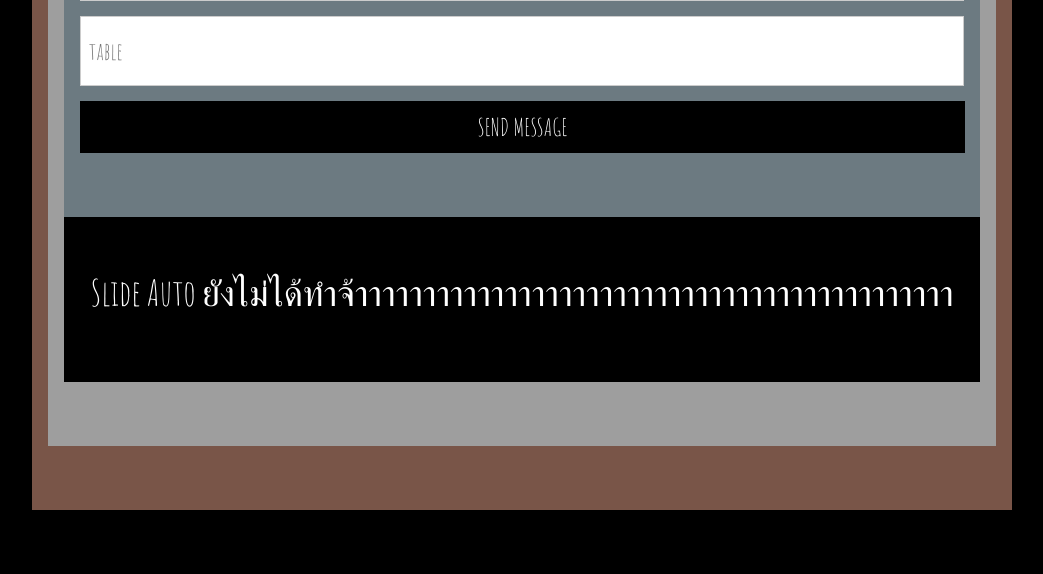
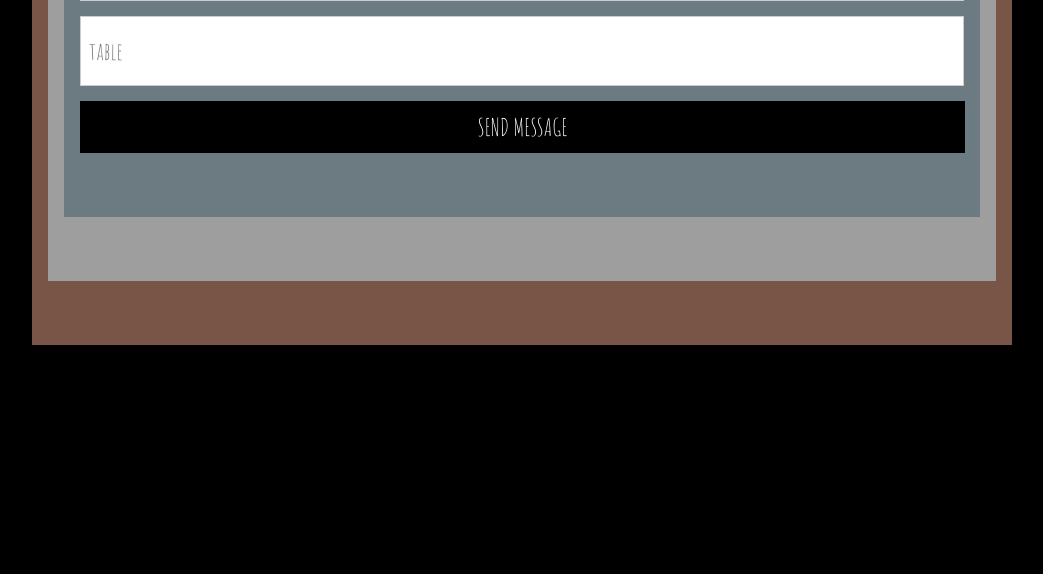
Before and after one commit to Naratip-Poom/IN-ON-Coffee, a Flask app: page /indexcoffee in a window 1280 px wide. Shown: the part 3342-3916 px from the top of the page, without its empty margins (118-1161 px from the left). After the commit the page ends 3687 px from the top, so only its background shows below. Run offline with Flask 2, Linux system fonts and the light colour scheme; parts of the project's set-up code (start-up, migrations or seed data) failed here and were passed over.

Commit message:
delete footer

```diff
--- a/website/templates/indexcoffee.html
+++ b/website/templates/indexcoffee.html
@@ -242,12 +242,7 @@
             <!-- Contact -->
 
 
-            <!-- Footer -->
-            <footer class="w3-center w3-black w3-padding-48 w3-xxlarge">
 
-
-              <p>Slide Auto ยังไม่ได้ทำจ้าาาาาาาาาาาาาาาาาาาาาาาาาาาาาาาาาาาาาาาาาาาา</p>
-            </footer>
 
 
 
```
